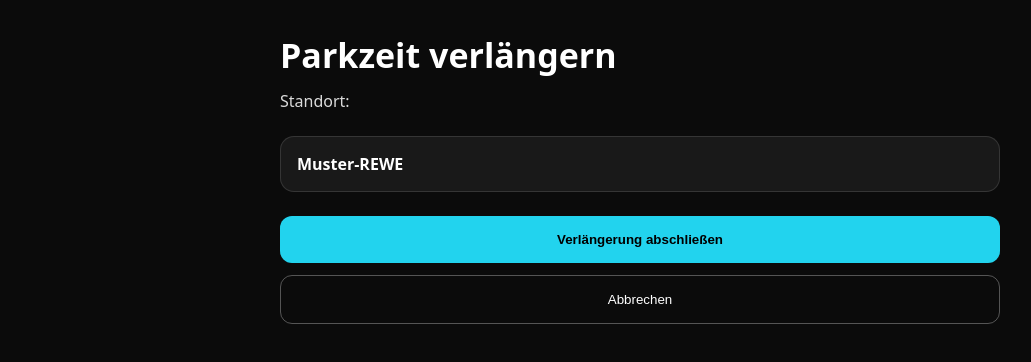
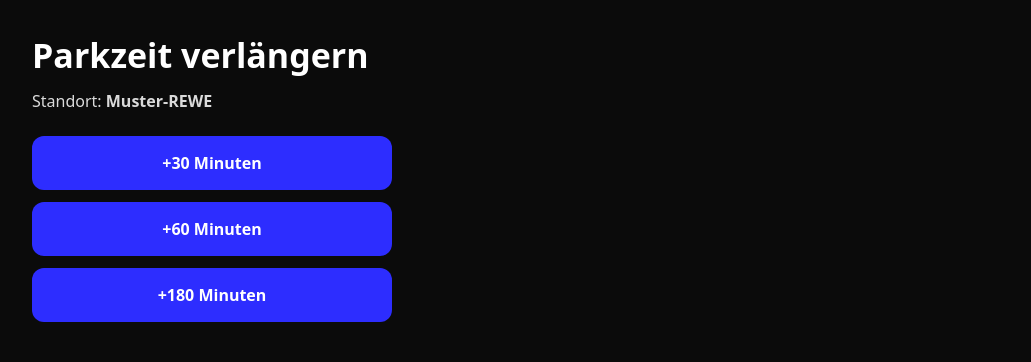
Before and after one commit to spezi500ml/perl-web, a Next.js app: page /extend in a window 1280 px wide. Shown: the top 362 px of the page, without its empty margins (0-1031 px from the left). Built offline with nearby package versions, Linux system fonts and the light colour scheme.

Commit message:
fix: extend page without useSearchParams

```diff
--- a/app/extend/page.tsx
+++ b/app/extend/page.tsx
@@ -1,90 +1,64 @@
-'use client';
+export const dynamic = "force-dynamic";
 
-export const dynamic = 'force-dynamic';
+type Props = {
+  searchParams?: {
+    site?: string;
+  };
+};
 
-import { Suspense, useMemo } from 'react';
-import { useSearchParams, useRouter } from 'next/navigation';
-
-function ExtendInner() {
-  const searchParams = useSearchParams();
-  const router = useRouter();
-
-  const site = useMemo(
-    () => searchParams.get('site') || 'Muster-REWE',
-    [searchParams]
-  );
+export default function ExtendPage({ searchParams }: Props) {
+  const site = searchParams?.site ?? "Muster-REWE";
 
   return (
     <main
       style={{
-        minHeight: '100vh',
+        minHeight: "100vh",
         padding: 32,
-        background: '#0b0b0b',
-        color: '#fff',
-        fontFamily:
-          'system-ui, -apple-system, Segoe UI, Roboto, Arial',
+        background: "#0b0b0b",
+        color: "#fff",
+        fontFamily: "system-ui, -apple-system, Segoe UI, Roboto, Arial",
       }}
     >
-      <div style={{ maxWidth: 720, margin: '0 auto' }}>
       <h1 style={{ fontSize: 34, marginBottom: 12 }}>
         Parkzeit verlängern
       </h1>
 
       <p style={{ opacity: 0.85, marginBottom: 24 }}>
-          Standort:
+        Standort: <strong>{site}</strong>
       </p>
 
-        <div
-          style={{
-            padding: 16,
-            borderRadius: 14,
-            background: 'rgba(255,255,255,0.06)',
-            border: '1px solid rgba(255,255,255,0.12)',
-            marginBottom: 24,
-          }}
+      <div style={{ display: "grid", gap: 12, maxWidth: 360 }}>
+        <a
+          href={process.env.NEXT_PUBLIC_STRIPE_LINK_30}
+          style={buttonStyle}
         >
-          <strong>{site}</strong>
-        </div>
+          +30 Minuten
+        </a>
 
-        <div style={{ display: 'grid', gap: 12 }}>
-          <button
-            onClick={() => router.push(`/success?site=${encodeURIComponent(site)}`)}
-            style={{
-              padding: 16,
-              borderRadius: 12,
-              border: 'none',
-              fontWeight: 700,
-              cursor: 'pointer',
-              background: '#22d3ee',
-              color: '#000',
-            }}
+        <a
+          href={process.env.NEXT_PUBLIC_STRIPE_LINK_60}
+          style={buttonStyle}
         >
-            Verlängerung abschließen
-          </button>
+          +60 Minuten
+        </a>
 
-          <button
-            onClick={() => router.push(`/cancel?site=${encodeURIComponent(site)}`)}
-            style={{
-              padding: 16,
-              borderRadius: 12,
-              border: '1px solid rgba(255,255,255,0.3)',
-              background: 'transparent',
-              color: '#fff',
-              cursor: 'pointer',
-            }}
+        <a
+          href={process.env.NEXT_PUBLIC_STRIPE_LINK_180}
+          style={buttonStyle}
         >
-            Abbrechen
-          </button>
-        </div>
+          +180 Minuten
+        </a>
       </div>
     </main>
   );
 }
 
-export default function ExtendPage() {
-  return (
-    <Suspense fallback={<div style={{ padding: 32 }}>Lade…</div>}>
-      <ExtendInner />
-    </Suspense>
-  );
-}
+const buttonStyle: React.CSSProperties = {
+  padding: 16,
+  borderRadius: 12,
+  background: "#2d2dff",
+  color: "#fff",
+  fontWeight: 700,
+  textDecoration: "none",
+  textAlign: "center",
+};
```
Lines whose indentation alone changed are shown as unchanged.
